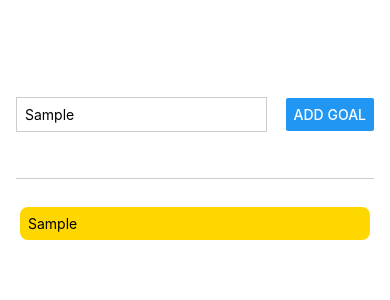
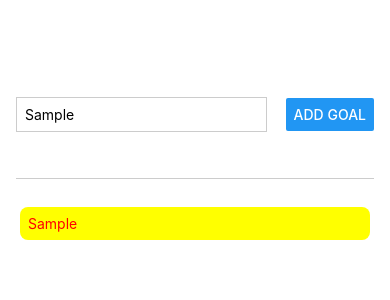
Before and after one commit to CelestialCoyote/react-native-turtorials, a React Native app in the folder ReactNativeTutorial/: screen / in a window 390 px wide. Both pictures are taken after typing "Sample" into the empty fields and a click on the button "ADD GOAL". Shown: the top 300 px of the page. Built offline with nearby package versions, Linux system fonts and the light colour scheme.

Commit message:
test commit

```diff
--- a/ReactNativeTutorial/App.js
+++ b/ReactNativeTutorial/App.js
@@ -1,5 +1,5 @@
 import { useState } from "react";
-import { StyleSheet, Text, View, Button, TextInput } from "react-native";
+import { StyleSheet, Text, View, Button, TextInput, ScrollView } from "react-native";
 
 
 export default function App() {
@@ -31,14 +31,18 @@
 			</View>
 
 			<View style={styles.goalsContainer}>
+				<ScrollView alwaysBounceVertical={false}>
 					{goals.map((goal) =>
 						<View
 							key={goal}
 							style={styles.goalItem}
 						>
-						<Text>{goal}</Text>
+							<Text style={styles.goalText}>
+								{goal}
+							</Text>
 						</View>
 					)}
+				</ScrollView>
 			</View>
 		</View>
 	);
@@ -71,10 +75,12 @@
 		flex: 5,
 	},
 	goalItem: {
-		backgroundColor: "gold",
+		backgroundColor: "yellow",
 		borderRadius: 8,
-		color: "green",
 		margin: 4,
 		padding: 8,
+	},
+	goalText: {
+		color: "red",
 	}
 });
```
Lines whose indentation alone changed are shown as unchanged.
